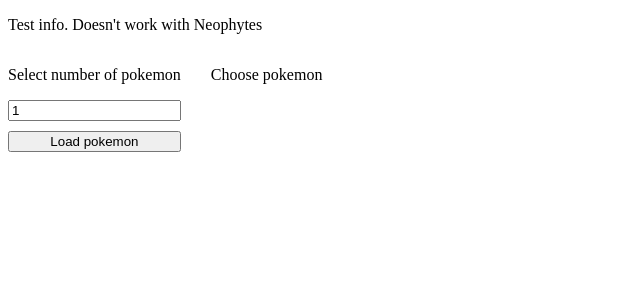
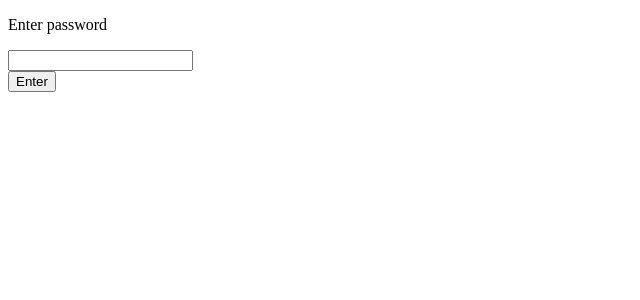
Before and after one commit to DarinaSavytska/pokeInfo, a React (Create React App) app: page / in a window 1280 px wide. Shown: the top 300 px of the page, without its empty margins (0-640 px from the left). Built offline with nearby package versions, Linux system fonts and the light colour scheme.

Commit message:
Add password

```diff
--- a/package.json
+++ b/package.json
@@ -1,6 +1,6 @@
 {
   "name": "leagueinfo",
-  "version": "0.2.2",
+  "version": "0.2.3",
   "private": true,
   "homepage": "https://DarinaSavytska.github.io/leagueInfo/",
   "dependencies": {
--- a/src/ContainerInfo.tsx
+++ b/src/ContainerInfo.tsx
@@ -11,6 +11,8 @@
   const [tempGenecodeOfPokemon, setTempGenecodeOfPokemon] = useState<string>();
   const [genecodeOfPokemon, setGenecodeOfPokemon] = useState<string>();
 
+  const [isGenCorrect, setIsGenCorrect] = useState<boolean>(true);
+
   const getPokemon = async (number: number) => {
     const pokemonFromAPI = await getPokemonByNumber(number);
 
@@ -20,8 +22,6 @@
 
     console.log(pokemonFromAPI);
   };
-
-  const [isGenCorrect, setIsGenCorrect] = useState<boolean>(true);
 
   const onCountGenecode = (e: any) => {
     if (
@@ -148,7 +148,16 @@
     seSdStatResult(Math.round(sdStat));
   };
 
-  return (
+  const [autarization, setAutarization] = useState(false);
+  const [password, setPassword] = useState('');
+
+  const onChangePassword = (e: any) => {
+    setPassword(e.target.value);
+  };
+
+  const [showError, setShowError] = useState(false);
+
+  return autarization ? (
     <div>
       <p>Test info. Doesn't work with Neophytes</p>
 
@@ -381,8 +390,8 @@
               step={1}
             />
 
-            <p style={{ margin: '0', color: 'red' }}>Training</p>
-            <input disabled />
+            {/* <p style={{ margin: '0', color: 'red' }}>Training</p>
+            <input disabled /> */}
           </div>
 
           <div
@@ -434,6 +443,28 @@
         </>
       )}
     </div>
+  ) : (
+    <div>
+      <p>Enter password</p>
+      <div>
+        {showError && <p style={{ color: 'red' }}>Not correct password</p>}
+        <input
+          name='password'
+          type='password'
+          value={password}
+          onChange={onChangePassword}
+        />
+      </div>
+      <button
+        onClick={() => {
+          setAutarization(password === 'smart');
+          setShowError(password !== 'smart');
+        }}
+        type='submit'
+      >
+        Enter
+      </button>
+    </div>
   );
 };
 
```
Also changed, not shown: 1 other file (tests, documents, lock files or other folders). Lines whose indentation alone changed are shown as unchanged.
